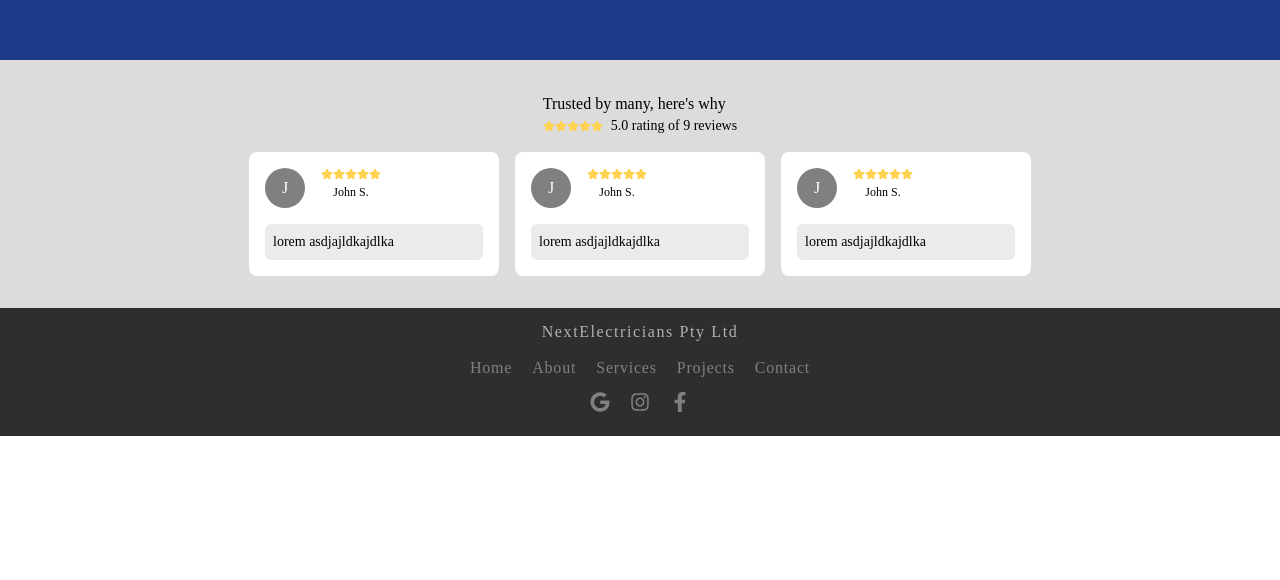
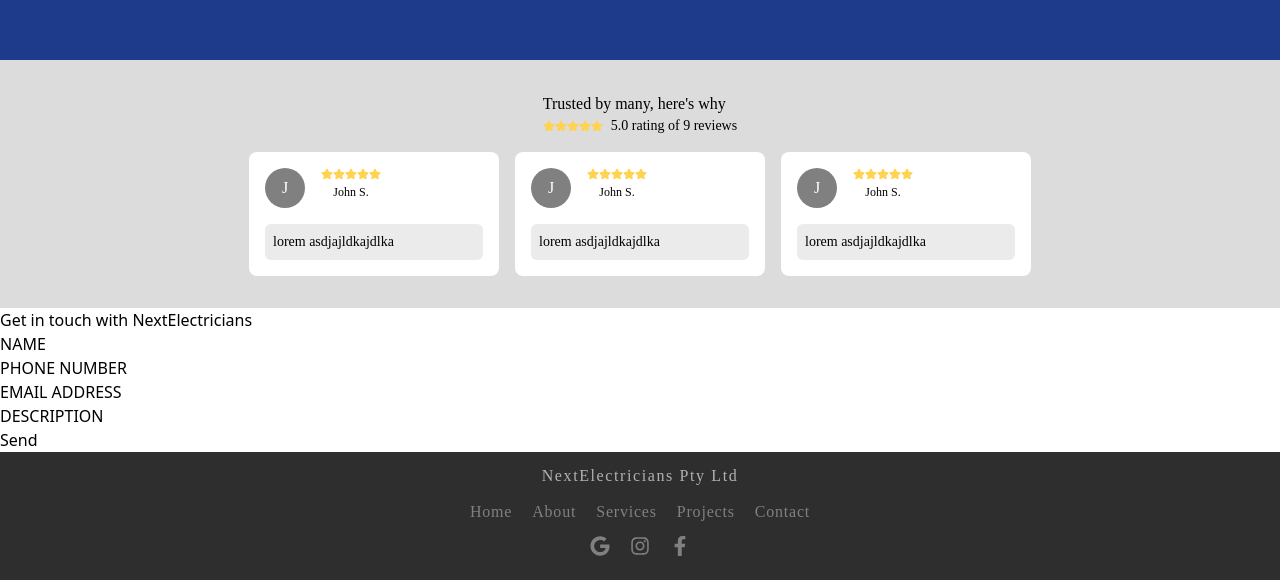
Before and after one commit to Wazmond/next-electricians, a Next.js app: page / in a window 1280 px wide. Shown: the part 1540-2120 px from the top of the page. Before the commit the page ends 1976 px from the top, so only its background shows below. Built offline with nearby package versions, Linux system fonts and the light colour scheme; a web font is replaced by a local one.

Commit message:
Importing the Contact component

```diff
--- a/src/app/(frontend)/page.tsx
+++ b/src/app/(frontend)/page.tsx
@@ -2,6 +2,7 @@ import React from 'react'
 import Landing from './(home)/landing'
 import About from './(home)/about'
 import Testimonials from './(home)/testimonials'
+import Contact from './(home)/contact'
 
 const Page = () => {
   return (
@@ -10,6 +11,7 @@ const Page = () => {
       <Landing />
       <About />
       <Testimonials />
+      <Contact />
     </div>
   )
 }
```
